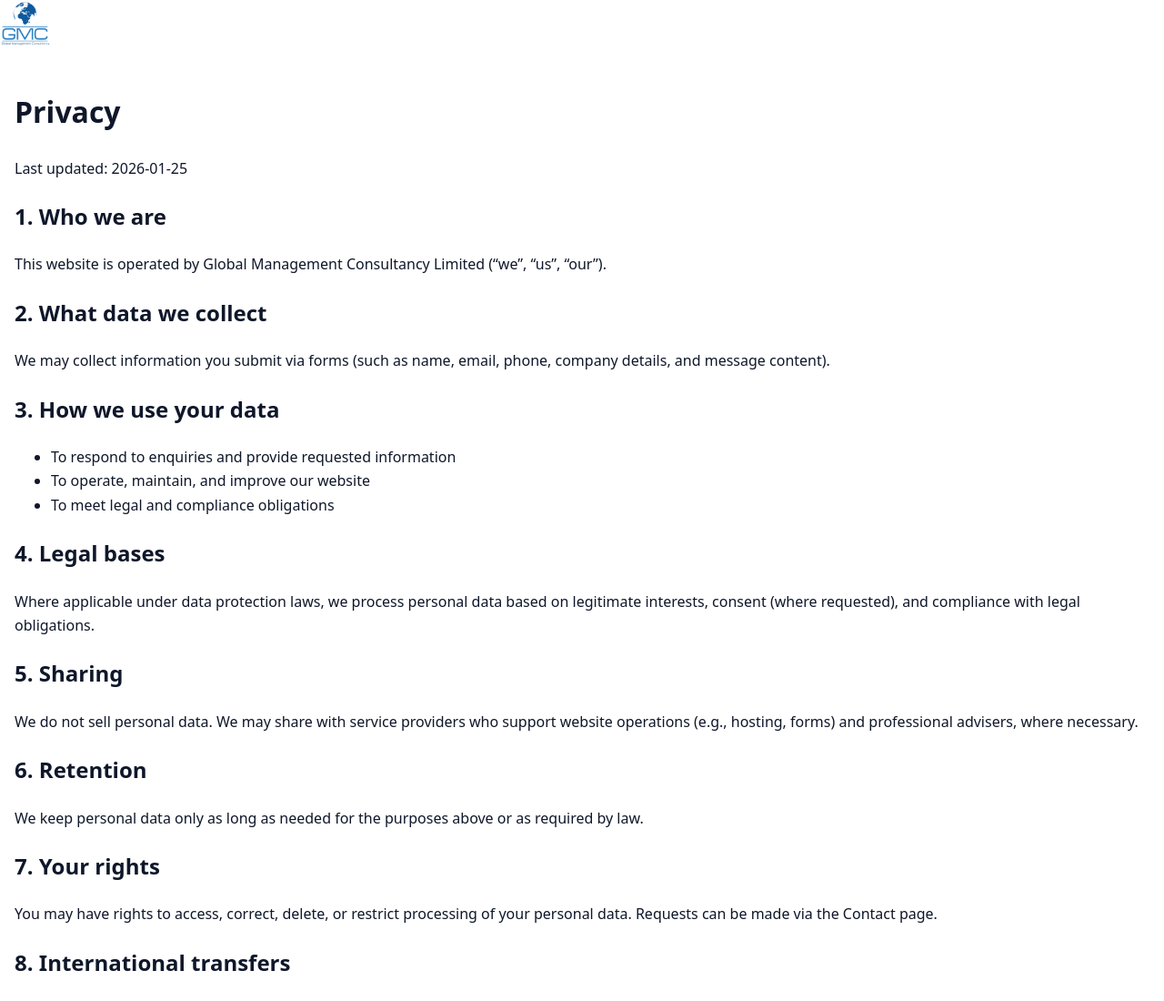
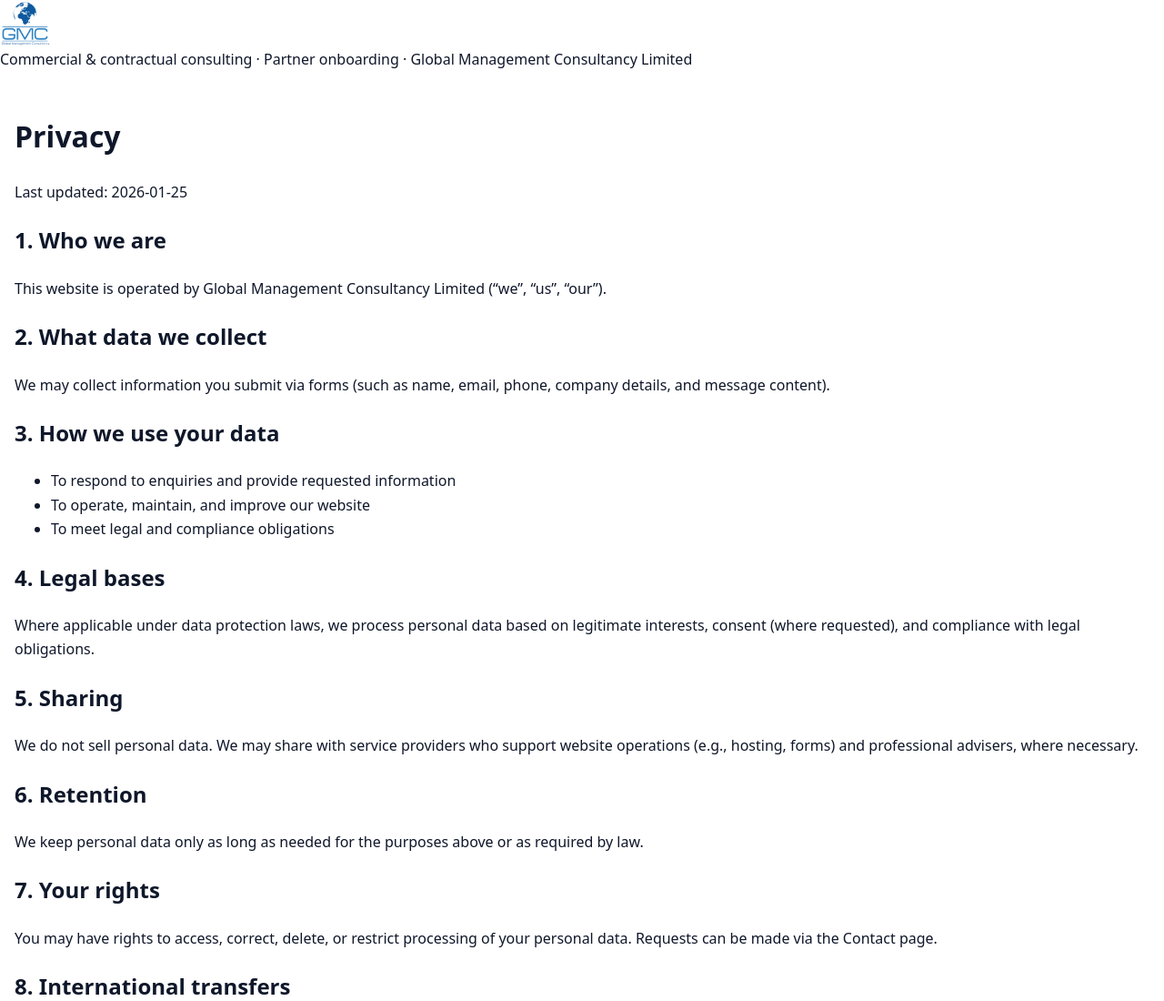
Before and after one commit to jnguegan/Global-Management-Consultancy-Limited, a plain HTML site: page privacy.html in a window 1280 px wide. Shown: the top 1100 px of the page at 91% size. Drawn offline with Linux system fonts and the light colour scheme.

Commit message:
Update privacy.html

```diff
--- a/privacy.html
+++ b/privacy.html
@@ -16,6 +16,11 @@
   </div>
 </header>
 
+   <!-- GMC Credibility Strip -->
+  <div class="cred-strip">
+    Commercial & contractual consulting · Partner onboarding · Global Management Consultancy Limited
+  </div>
+  <!-- END GMC Credibility Strip -->
 <main class="container" style="padding:24px 16px;">
   <h1>Privacy</h1>
   <p class="muted">Last updated: <span id="d"></span></p>
```
